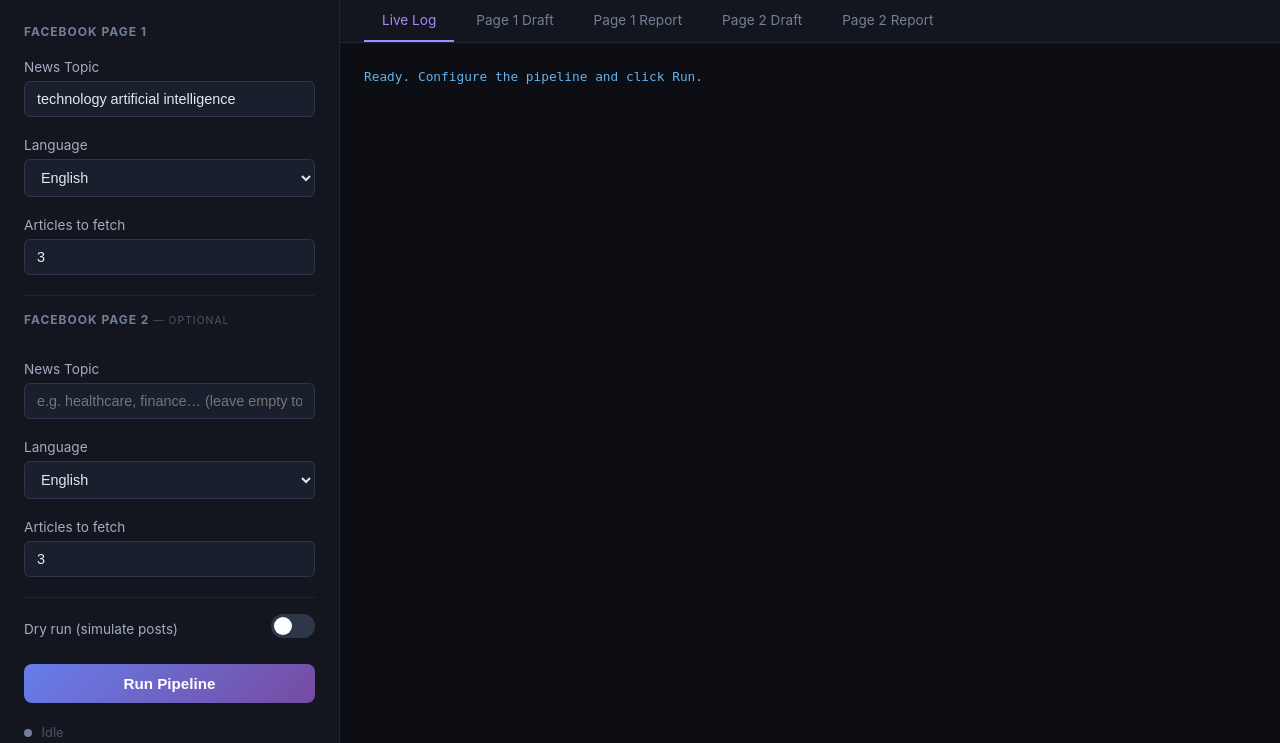
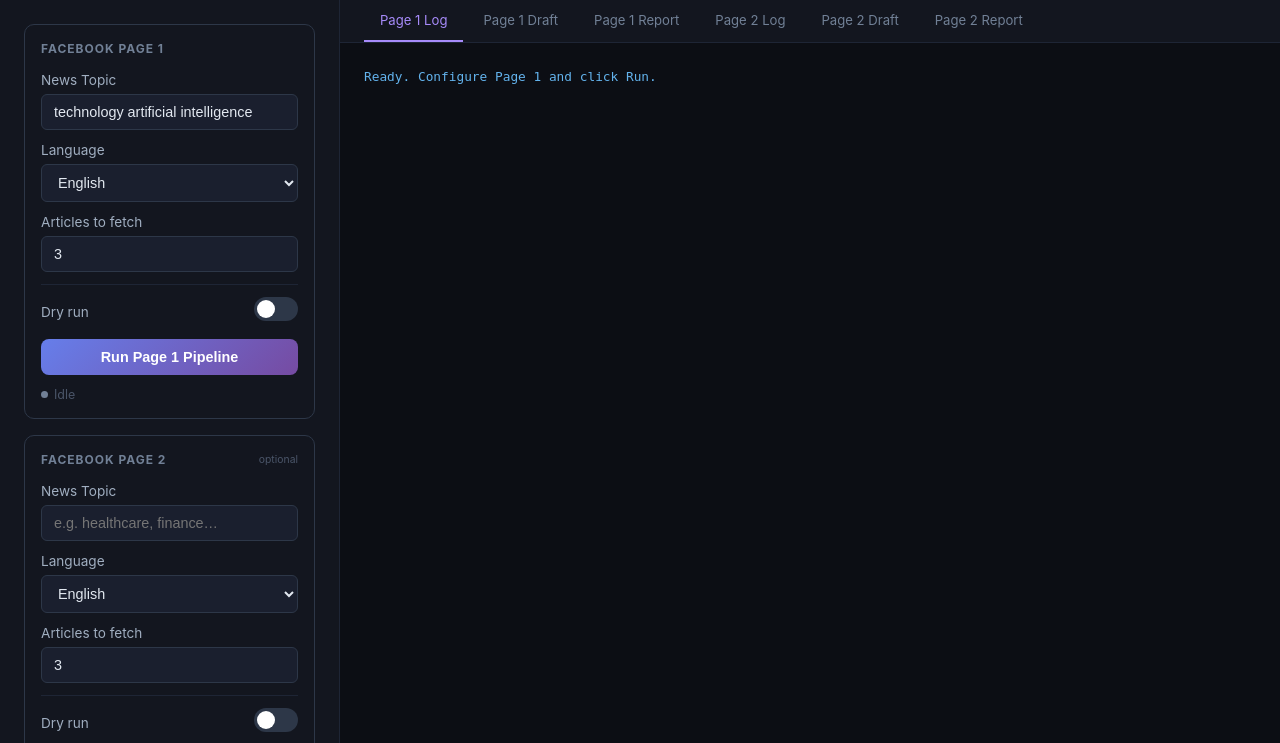
Before and after one commit to fathtus/ContentAI, a Flask app: page / in a window 1280 px wide. Shown: the part 64-807 px from the top of the page. Run offline with Flask 3, Linux system fonts and the light colour scheme.

Commit message:
Switch LLM to gemini-3-flash-preview and add skip-page1 flag, crew separation
Co-Authored-By: Claude Sonnet 4.6 <noreply@anthropic.com>

```diff
--- a/server.py
+++ b/server.py
@@ -16,29 +16,18 @@ from flask import Flask, render_template, request, Response, jsonify
 app = Flask(__name__)
 BASE_DIR = Path(__file__).parent
 
-# Shared state
-_run_queue: queue.Queue = queue.Queue()
-_is_running = threading.Event()
+# Independent state per pipeline
+_queue1: queue.Queue = queue.Queue()
+_running1 = threading.Event()
+
+_queue2: queue.Queue = queue.Queue()
+_running2 = threading.Event()
 
 
-def stream_process(topic: str, language: str, articles: int,
-                   topic2: str, language2: str, articles2: int,
-                   dry_run: bool):
+def _stream_process(q: queue.Queue, event: threading.Event, cmd: list):
     """Run main.py as subprocess and push stdout/stderr lines to the queue."""
-    _is_running.set()
-    _run_queue.queue.clear()
-
-    cmd = [
-        sys.executable, str(BASE_DIR / "main.py"),
-        "--topic", topic,
-        "--language", language,
-        "--articles", str(articles),
-    ]
-    if topic2.strip():
-        cmd += ["--topic2", topic2, "--language2", language2, "--articles2", str(articles2)]
-    if dry_run:
-        cmd.append("--dry-run")
-
+    event.set()
+    q.queue.clear()
     try:
         proc = subprocess.Popen(
             cmd,
@@ -49,16 +38,16 @@ def stream_process(topic: str, language: str, articles: int,
             cwd=str(BASE_DIR),
         )
         for line in proc.stdout:
-            _run_queue.put({"type": "log", "data": line.rstrip()})
+            q.put({"type": "log", "data": line.rstrip()})
         proc.wait()
         if proc.returncode == 0:
-            _run_queue.put({"type": "done", "data": "Pipeline completed successfully."})
+            q.put({"type": "done", "data": "Pipeline completed successfully."})
         else:
-            _run_queue.put({"type": "error", "data": f"Process exited with code {proc.returncode}"})
+            q.put({"type": "error", "data": f"Process exited with code {proc.returncode}"})
     except Exception as e:
-        _run_queue.put({"type": "error", "data": str(e)})
+        q.put({"type": "error", "data": str(e)})
     finally:
-        _is_running.clear()
+        event.clear()
 
 
 @app.route("/")
@@ -66,50 +55,94 @@ def index():
     return render_template("index.html")
 
 
-@app.route("/run", methods=["POST"])
-def run_pipeline():
-    if _is_running.is_set():
-        return jsonify({"error": "Pipeline is already running."}), 409
+@app.route("/run/page1", methods=["POST"])
+def run_page1():
+    if _running1.is_set():
+        return jsonify({"error": "Page 1 pipeline is already running."}), 409
 
     data = request.get_json()
-    topic     = data.get("topic", "technology artificial intelligence").strip() or "technology artificial intelligence"
-    language  = data.get("language", "en").strip() or "en"
-    articles  = int(data.get("articles", 3))
+    topic    = data.get("topic", "technology artificial intelligence").strip() or "technology artificial intelligence"
+    language = data.get("language", "en").strip() or "en"
+    articles = int(data.get("articles", 3))
+    dry_run  = bool(data.get("dry_run", False))
+
+    cmd = [
+        sys.executable, str(BASE_DIR / "main.py"),
+        "--topic", topic,
+        "--language", language,
+        "--articles", str(articles),
+        "--skip-page1",  # only page 1 crew, no page 2
+    ]
+    # Remove --skip-page1 since this IS page 1; we pass no --topic2 so page 2 is skipped naturally
+    cmd = [
+        sys.executable, str(BASE_DIR / "main.py"),
+        "--topic", topic,
+        "--language", language,
+        "--articles", str(articles),
+    ]
+    if dry_run:
+        cmd.append("--dry-run")
+
+    threading.Thread(target=_stream_process, args=(_queue1, _running1, cmd), daemon=True).start()
+    return jsonify({"status": "started"})
+
+
+@app.route("/run/page2", methods=["POST"])
+def run_page2():
+    if _running2.is_set():
+        return jsonify({"error": "Page 2 pipeline is already running."}), 409
+
+    data = request.get_json()
     topic2    = data.get("topic2", "").strip()
     language2 = data.get("language2", "en").strip() or "en"
     articles2 = int(data.get("articles2", 3))
     dry_run   = bool(data.get("dry_run", False))
 
-    thread = threading.Thread(
-        target=stream_process,
-        args=(topic, language, articles, topic2, language2, articles2, dry_run),
-        daemon=True,
-    )
-    thread.start()
+    if not topic2:
+        return jsonify({"error": "Page 2 topic is required."}), 400
+
+    cmd = [
+        sys.executable, str(BASE_DIR / "main.py"),
+        "--topic", "placeholder",   # required arg but skipped via --skip-page1
+        "--topic2", topic2,
+        "--language2", language2,
+        "--articles2", str(articles2),
+        "--skip-page1",
+    ]
+    if dry_run:
+        cmd.append("--dry-run")
+
+    threading.Thread(target=_stream_process, args=(_queue2, _running2, cmd), daemon=True).start()
     return jsonify({"status": "started"})
 
 
-@app.route("/stream")
-def stream():
-    """SSE endpoint — pushes log lines to the browser in real time."""
-    def generate():
-        yield "data: {\"type\": \"connected\"}\n\n"
-        while True:
-            try:
-                msg = _run_queue.get(timeout=30)
-                yield f"data: {json.dumps(msg)}\n\n"
-                if msg["type"] in ("done", "error"):
-                    break
-            except queue.Empty:
-                yield "data: {\"type\": \"ping\"}\n\n"
+def _sse_generator(q: queue.Queue):
+    yield "data: {\"type\": \"connected\"}\n\n"
+    while True:
+        try:
+            msg = q.get(timeout=30)
+            yield f"data: {json.dumps(msg)}\n\n"
+            if msg["type"] in ("done", "error"):
+                break
+        except queue.Empty:
+            yield "data: {\"type\": \"ping\"}\n\n"
 
-    return Response(generate(), mimetype="text/event-stream",
+
+@app.route("/stream/page1")
+def stream_page1():
+    return Response(_sse_generator(_queue1), mimetype="text/event-stream",
+                    headers={"Cache-Control": "no-cache", "X-Accel-Buffering": "no"})
+
+
+@app.route("/stream/page2")
+def stream_page2():
+    return Response(_sse_generator(_queue2), mimetype="text/event-stream",
                     headers={"Cache-Control": "no-cache", "X-Accel-Buffering": "no"})
 
 
 @app.route("/status")
 def status():
-    return jsonify({"running": _is_running.is_set()})
+    return jsonify({"running1": _running1.is_set(), "running2": _running2.is_set()})
 
 
 @app.route("/results")
--- a/templates/index.html
+++ b/templates/index.html
@@ -42,11 +42,30 @@
       padding: 24px;
       display: flex;
       flex-direction: column;
-      gap: 20px;
+      gap: 16px;
       overflow-y: auto;
     }
 
     .sidebar h2 { font-size: 0.75rem; text-transform: uppercase; letter-spacing: 1px; color: #718096; }
+
+    .pipeline-section {
+      display: flex;
+      flex-direction: column;
+      gap: 12px;
+      border: 1px solid #1e2535;
+      border-radius: 10px;
+      padding: 16px;
+    }
+    .pipeline-section.page1 { border-color: #2d3748; }
+    .pipeline-section.page2 { border-color: #2d3748; }
+
+    .section-header {
+      display: flex;
+      align-items: center;
+      justify-content: space-between;
+      margin-bottom: 4px;
+    }
+    .section-header h2 { font-size: 0.75rem; text-transform: uppercase; letter-spacing: 1px; color: #718096; }
 
     label { display: block; font-size: 0.85rem; color: #a0aec0; margin-bottom: 6px; }
     input[type="text"], input[type="number"], select {
@@ -86,31 +105,52 @@
     .toggle input:checked + .slider { background: #4c51bf; }
     .toggle input:checked + .slider::before { transform: translateX(20px); }
 
-    #runBtn {
+    .run-btn {
       width: 100%;
-      padding: 11px;
-      background: linear-gradient(135deg, #667eea, #764ba2);
+      padding: 10px;
       color: #fff;
       border: none;
       border-radius: 8px;
-      font-size: 0.95rem;
+      font-size: 0.9rem;
       font-weight: 600;
       cursor: pointer;
       transition: opacity 0.15s, transform 0.1s;
+      display: flex;
+      align-items: center;
+      justify-content: center;
+      gap: 8px;
     }
-    #runBtn:hover:not(:disabled) { opacity: 0.9; transform: translateY(-1px); }
-    #runBtn:disabled { opacity: 0.45; cursor: not-allowed; transform: none; }
+    .run-btn.page1-btn { background: linear-gradient(135deg, #667eea, #764ba2); }
+    .run-btn.page2-btn { background: linear-gradient(135deg, #f093fb, #f5576c); }
+    .run-btn:hover:not(:disabled) { opacity: 0.88; transform: translateY(-1px); }
+    .run-btn:disabled { opacity: 0.4; cursor: not-allowed; transform: none; }
 
     .spinner {
       display: none;
-      width: 14px; height: 14px;
+      width: 13px; height: 13px;
       border: 2px solid rgba(255,255,255,0.3);
       border-top-color: #fff;
       border-radius: 50%;
       animation: spin 0.7s linear infinite;
-      margin: 0 auto;
     }
     @keyframes spin { to { transform: rotate(360deg); } }
+
+    .status-line {
+      font-size: 0.78rem;
+      color: #4a5568;
+      display: flex;
+      align-items: center;
+      gap: 6px;
+    }
+    .status-dot {
+      width: 7px; height: 7px; border-radius: 50%;
+      background: #718096; flex-shrink: 0;
+      transition: background 0.3s;
+    }
+    .status-dot.running { background: #f6ad55; animation: pulse 1s infinite; }
+    .status-dot.done    { background: #68d391; }
+    .status-dot.error   { background: #fc8181; }
+    @keyframes pulse { 0%,100% { opacity: 1; } 50% { opacity: 0.4; } }
 
     /* ── Main content ── */
     .main {
@@ -127,13 +167,14 @@
       gap: 4px;
     }
     .tab {
-      padding: 12px 18px;
-      font-size: 0.85rem;
+      padding: 12px 16px;
+      font-size: 0.82rem;
       color: #718096;
       cursor: pointer;
       border-bottom: 2px solid transparent;
       transition: color 0.15s, border-color 0.15s;
       user-select: none;
+      white-space: nowrap;
     }
     .tab:hover { color: #a0aec0; }
     .tab.active { color: #a78bfa; border-bottom-color: #a78bfa; }
@@ -142,15 +183,15 @@
     .panel { display: none; height: 100%; overflow-y: auto; padding: 24px; }
     .panel.active { display: block; }
 
-    /* Log panel */
-    #logPanel {
+    /* Log panels */
+    .log-panel {
       background: #0c0e14;
       font-family: "JetBrains Mono", "Fira Code", monospace;
       font-size: 0.8rem;
       line-height: 1.6;
       color: #94a3b8;
     }
-    #logOutput { white-space: pre-wrap; word-break: break-word; }
+    .log-output { white-space: pre-wrap; word-break: break-word; }
     .log-done  { color: #68d391; }
     .log-error { color: #fc8181; }
     .log-info  { color: #63b3ed; }
@@ -195,16 +236,10 @@
     .empty-state svg { opacity: 0.3; }
     .empty-state p { font-size: 0.9rem; }
 
-    .status-dot {
-      width: 8px; height: 8px; border-radius: 50%;
-      background: #718096; display: inline-block;
-      margin-right: 6px;
-      transition: background 0.3s;
+    .dry-run-row {
+      border-top: 1px solid #1e2535;
+      padding-top: 12px;
     }
-    .status-dot.running { background: #f6ad55; animation: pulse 1s infinite; }
-    .status-dot.done    { background: #68d391; }
-    .status-dot.error   { background: #fc8181; }
-    @keyframes pulse { 0%,100% { opacity: 1; } 50% { opacity: 0.4; } }
   </style>
 </head>
 <body>
@@ -217,8 +252,12 @@
 <div class="layout">
   <!-- Sidebar -->
   <aside class="sidebar">
+
     <!-- Page 1 -->
-    <div><h2>Facebook Page 1</h2></div>
+    <div class="pipeline-section page1">
+      <div class="section-header">
+        <h2>Facebook Page 1</h2>
+      </div>
 
       <div>
         <label for="topic">News Topic</label>
@@ -239,18 +278,35 @@
         <label for="articles">Articles to fetch</label>
         <input type="number" id="articles" value="3" min="1" max="5" />
       </div>
+      <div class="dry-run-row">
+        <div class="toggle-row">
+          <label style="margin:0">Dry run</label>
+          <label class="toggle">
+            <input type="checkbox" id="dryRun1" />
+            <span class="slider"></span>
+          </label>
+        </div>
+      </div>
+      <button id="runBtn1" class="run-btn page1-btn" onclick="runPage1()">
+        <div class="spinner" id="spinner1"></div>
+        <span id="btnText1">Run Page 1 Pipeline</span>
+      </button>
+      <div class="status-line">
+        <span class="status-dot" id="statusDot1"></span>
+        <span id="statusText1">Idle</span>
+      </div>
+    </div>
 
-    <!-- Divider -->
-    <div style="border-top:1px solid #1e2535;padding-top:16px;">
-      <h2 style="margin-bottom:14px;">
-        Facebook Page 2
-        <span style="font-size:0.65rem;color:#4a5568;font-weight:400;"> — optional</span>
-      </h2>
+    <!-- Page 2 -->
+    <div class="pipeline-section page2">
+      <div class="section-header">
+        <h2>Facebook Page 2</h2>
+        <span style="font-size:0.65rem;color:#4a5568;">optional</span>
       </div>
 
       <div>
         <label for="topic2">News Topic</label>
-      <input type="text" id="topic2" value="" placeholder="e.g. healthcare, finance… (leave empty to skip)" />
+        <input type="text" id="topic2" value="" placeholder="e.g. healthcare, finance…" />
       </div>
       <div>
         <label for="language2">Language</label>
@@ -267,42 +323,41 @@
         <label for="articles2">Articles to fetch</label>
         <input type="number" id="articles2" value="3" min="1" max="5" />
       </div>
-
-    <!-- Divider -->
-    <div style="border-top:1px solid #1e2535;padding-top:16px;">
+      <div class="dry-run-row">
         <div class="toggle-row">
-        <label style="margin:0">Dry run (simulate posts)</label>
+          <label style="margin:0">Dry run</label>
           <label class="toggle">
-          <input type="checkbox" id="dryRun" />
+            <input type="checkbox" id="dryRun2" />
             <span class="slider"></span>
           </label>
         </div>
       </div>
+      <button id="runBtn2" class="run-btn page2-btn" onclick="runPage2()">
+        <div class="spinner" id="spinner2"></div>
+        <span id="btnText2">Run Page 2 Pipeline</span>
+      </button>
+      <div class="status-line">
+        <span class="status-dot" id="statusDot2"></span>
+        <span id="statusText2">Idle</span>
+      </div>
+    </div>
 
-    <button id="runBtn" onclick="runPipeline()">
-      <span id="btnText">Run Pipeline</span>
-      <div class="spinner" id="spinner"></div>
-    </button>
-
-    <div style="font-size:0.8rem; color:#4a5568; line-height:1.5;">
-      <span class="status-dot" id="statusDot"></span>
-      <span id="statusText">Idle</span>
-    </div>
   </aside>
 
   <!-- Main -->
   <main class="main">
     <div class="tabs">
-      <div class="tab active" onclick="switchTab('log')">Live Log</div>
+      <div class="tab active" onclick="switchTab('log1')">Page 1 Log</div>
       <div class="tab" onclick="switchTab('draft')">Page 1 Draft</div>
       <div class="tab" onclick="switchTab('report')">Page 1 Report</div>
+      <div class="tab" onclick="switchTab('log2')">Page 2 Log</div>
       <div class="tab" onclick="switchTab('draft2')">Page 2 Draft</div>
       <div class="tab" onclick="switchTab('report2')">Page 2 Report</div>
     </div>
 
     <div class="tab-panels">
-      <div class="panel active" id="logPanel">
-        <div id="logOutput"><span class="log-info">Ready. Configure the pipeline and click Run.</span></div>
+      <div class="panel log-panel active" id="log1Panel">
+        <div id="log1Output" class="log-output"><span class="log-info">Ready. Configure Page 1 and click Run.</span></div>
       </div>
       <div class="panel" id="draftPanel">
         <div id="draftContent" class="md-content">
@@ -311,7 +366,7 @@
               <path stroke-linecap="round" stroke-linejoin="round" stroke-width="1.5"
                 d="M9 12h6m-6 4h6m2 5H7a2 2 0 01-2-2V5a2 2 0 012-2h5.586a1 1 0 01.707.293l5.414 5.414a1 1 0 01.293.707V19a2 2 0 01-2 2z"/>
             </svg>
-            <p>No content draft yet.<br/>Run the pipeline to generate posts.</p>
+            <p>No content draft yet.<br/>Run Page 1 to generate posts.</p>
           </div>
         </div>
       </div>
@@ -322,9 +377,12 @@
               <path stroke-linecap="round" stroke-linejoin="round" stroke-width="1.5"
                 d="M9 5H7a2 2 0 00-2 2v12a2 2 0 002 2h10a2 2 0 002-2V7a2 2 0 00-2-2h-2M9 5a2 2 0 002 2h2a2 2 0 002-2M9 5a2 2 0 012-2h2a2 2 0 012 2m-6 9l2 2 4-4"/>
             </svg>
-            <p>No publishing report yet.<br/>Run the pipeline to see results.</p>
+            <p>No publishing report yet.<br/>Run Page 1 to see results.</p>
           </div>
         </div>
+      </div>
+      <div class="panel log-panel" id="log2Panel">
+        <div id="log2Output" class="log-output"><span class="log-info">Ready. Configure Page 2 and click Run.</span></div>
       </div>
       <div class="panel" id="draft2Panel">
         <div id="draft2Content" class="md-content">
@@ -333,7 +391,7 @@
               <path stroke-linecap="round" stroke-linejoin="round" stroke-width="1.5"
                 d="M9 12h6m-6 4h6m2 5H7a2 2 0 01-2-2V5a2 2 0 012-2h5.586a1 1 0 01.707.293l5.414 5.414a1 1 0 01.293.707V19a2 2 0 01-2 2z"/>
             </svg>
-            <p>No Page 2 draft yet.<br/>Set a Page 2 topic and run the pipeline.</p>
+            <p>No Page 2 draft yet.<br/>Run Page 2 to generate posts.</p>
           </div>
         </div>
       </div>
@@ -344,7 +402,7 @@
               <path stroke-linecap="round" stroke-linejoin="round" stroke-width="1.5"
                 d="M9 5H7a2 2 0 00-2 2v12a2 2 0 002 2h10a2 2 0 002-2V7a2 2 0 00-2-2h-2M9 5a2 2 0 002 2h2a2 2 0 002-2M9 5a2 2 0 012-2h2a2 2 0 012 2m-6 9l2 2 4-4"/>
             </svg>
-            <p>No Page 2 report yet.<br/>Set a Page 2 topic and run the pipeline.</p>
+            <p>No Page 2 report yet.<br/>Run Page 2 to see results.</p>
           </div>
         </div>
       </div>
@@ -353,9 +411,11 @@
 </div>
 
 <script>
-  let evtSource = null;
-  const TAB_NAMES  = ["log", "draft", "report", "draft2", "report2"];
-  const PANEL_IDS  = ["logPanel", "draftPanel", "reportPanel", "draft2Panel", "report2Panel"];
+  const TAB_NAMES = ["log1", "draft", "report", "log2", "draft2", "report2"];
+  const PANEL_IDS = ["log1Panel", "draftPanel", "reportPanel", "log2Panel", "draft2Panel", "report2Panel"];
+
+  let evtSource1 = null;
+  let evtSource2 = null;
 
   function switchTab(name) {
     document.querySelectorAll(".tab").forEach((t, i) => {
@@ -366,100 +426,135 @@
     });
   }
 
-  function setStatus(state, text) {
-    const dot = document.getElementById("statusDot");
-    dot.className = "status-dot " + state;
-    document.getElementById("statusText").textContent = text;
+  function setStatus(n, state, text) {
+    document.getElementById("statusDot" + n).className = "status-dot " + state;
+    document.getElementById("statusText" + n).textContent = text;
   }
 
-  function appendLog(text, cls = "") {
-    const out = document.getElementById("logOutput");
+  function appendLog(n, text, cls = "") {
+    const out = document.getElementById("log" + n + "Output");
     const line = document.createElement("span");
     if (cls) line.className = cls;
     line.textContent = text + "\n";
     out.appendChild(line);
-    document.getElementById("logPanel").scrollTop = 999999;
+    document.getElementById("log" + n + "Panel").scrollTop = 999999;
   }
 
-  function setRunning(running) {
-    const btn = document.getElementById("runBtn");
-    btn.disabled = running;
-    document.getElementById("btnText").style.display = running ? "none" : "inline";
-    document.getElementById("spinner").style.display = running ? "block" : "none";
+  function setRunning(n, running) {
+    document.getElementById("runBtn" + n).disabled = running;
+    document.getElementById("btnText" + n).style.display = running ? "none" : "inline";
+    document.getElementById("spinner" + n).style.display = running ? "block" : "none";
   }
 
-  async function runPipeline() {
-    const topic     = document.getElementById("topic").value.trim();
-    const language  = document.getElementById("language").value;
-    const articles  = parseInt(document.getElementById("articles").value) || 3;
+  function subscribeSSE(n, url, onDone) {
+    const src = new EventSource(url);
+    src.onmessage = (e) => {
+      const msg = JSON.parse(e.data);
+      if (msg.type === "ping" || msg.type === "connected") return;
+      if (msg.type === "log")   appendLog(n, msg.data);
+      if (msg.type === "done")  {
+        appendLog(n, msg.data, "log-done");
+        src.close();
+        setRunning(n, false);
+        setStatus(n, "done", "Done");
+        onDone();
+      }
+      if (msg.type === "error") {
+        appendLog(n, msg.data, "log-error");
+        src.close();
+        setRunning(n, false);
+        setStatus(n, "error", "Failed");
+      }
+    };
+    src.onerror = () => {
+      appendLog(n, "Stream disconnected.", "log-error");
+      src.close();
+      setRunning(n, false);
+      setStatus(n, "error", "Disconnected");
+    };
+    return src;
+  }
+
+  async function runPage1() {
+    const topic    = document.getElementById("topic").value.trim();
+    const language = document.getElementById("language").value;
+    const articles = parseInt(document.getElementById("articles").value) || 3;
+    const dry_run  = document.getElementById("dryRun1").checked;
+
+    document.getElementById("log1Output").innerHTML = "";
+    setRunning(1, true);
+    setStatus(1, "running", "Running…");
+    switchTab("log1");
+
+    if (evtSource1) { evtSource1.close(); evtSource1 = null; }
+
+    const res = await fetch("/run/page1", {
+      method: "POST",
+      headers: { "Content-Type": "application/json" },
+      body: JSON.stringify({ topic, language, articles, dry_run }),
+    });
+    if (!res.ok) {
+      const err = await res.json();
+      appendLog(1, "ERROR: " + (err.error || "Unknown error"), "log-error");
+      setRunning(1, false);
+      setStatus(1, "error", "Error");
+      return;
+    }
+
+    evtSource1 = subscribeSSE(1, "/stream/page1", loadPage1Results);
+  }
+
+  async function runPage2() {
     const topic2    = document.getElementById("topic2").value.trim();
     const language2 = document.getElementById("language2").value;
     const articles2 = parseInt(document.getElementById("articles2").value) || 3;
-    const dry_run   = document.getElementById("dryRun").checked;
+    const dry_run   = document.getElementById("dryRun2").checked;
 
-    // Clear log
-    document.getElementById("logOutput").innerHTML = "";
-    setRunning(true);
-    setStatus("running", "Running…");
-    switchTab("log");
+    if (!topic2) {
+      alert("Please enter a topic for Page 2.");
+      return;
+    }
 
-    // Close previous SSE
-    if (evtSource) { evtSource.close(); evtSource = null; }
+    document.getElementById("log2Output").innerHTML = "";
+    setRunning(2, true);
+    setStatus(2, "running", "Running…");
+    switchTab("log2");
 
-    // Start pipeline
-    const res = await fetch("/run", {
+    if (evtSource2) { evtSource2.close(); evtSource2 = null; }
+
+    const res = await fetch("/run/page2", {
       method: "POST",
       headers: { "Content-Type": "application/json" },
-      body: JSON.stringify({ topic, language, articles, topic2, language2, articles2, dry_run }),
+      body: JSON.stringify({ topic2, language2, articles2, dry_run }),
     });
     if (!res.ok) {
       const err = await res.json();
-      appendLog("ERROR: " + (err.error || "Unknown error"), "log-error");
-      setRunning(false);
-      setStatus("error", "Error");
+      appendLog(2, "ERROR: " + (err.error || "Unknown error"), "log-error");
+      setRunning(2, false);
+      setStatus(2, "error", "Error");
       return;
     }
 
-    // Subscribe to SSE stream
-    evtSource = new EventSource("/stream");
-    evtSource.onmessage = (e) => {
-      const msg = JSON.parse(e.data);
-      if (msg.type === "ping" || msg.type === "connected") return;
-      if (msg.type === "log")   appendLog(msg.data);
-      if (msg.type === "done")  {
-        appendLog(msg.data, "log-done");
-        evtSource.close();
-        setRunning(false);
-        setStatus("done", "Done");
-        loadResults();
-      }
-      if (msg.type === "error") {
-        appendLog(msg.data, "log-error");
-        evtSource.close();
-        setRunning(false);
-        setStatus("error", "Failed");
-      }
-    };
-    evtSource.onerror = () => {
-      appendLog("Stream disconnected.", "log-error");
-      evtSource.close();
-      setRunning(false);
-      setStatus("error", "Disconnected");
-    };
+    evtSource2 = subscribeSSE(2, "/stream/page2", loadPage2Results);
   }
 
-  async function loadResults() {
+  async function loadPage1Results() {
     const res  = await fetch("/results");
     const data = await res.json();
+    if (data.draft)  document.getElementById("draftContent").innerHTML  = marked.parse(data.draft);
+    if (data.report) document.getElementById("reportContent").innerHTML = marked.parse(data.report);
+  }
 
-    if (data.draft)   document.getElementById("draftContent").innerHTML   = marked.parse(data.draft);
-    if (data.report)  document.getElementById("reportContent").innerHTML  = marked.parse(data.report);
+  async function loadPage2Results() {
+    const res  = await fetch("/results");
+    const data = await res.json();
     if (data.draft2)  document.getElementById("draft2Content").innerHTML  = marked.parse(data.draft2);
     if (data.report2) document.getElementById("report2Content").innerHTML = marked.parse(data.report2);
   }
 
   // Load any existing results on page load
-  loadResults();
+  loadPage1Results();
+  loadPage2Results();
 </script>
 </body>
 </html>
```
Also changed, not shown: main.py (+34 -12 lines). Lines whose indentation alone changed are shown as unchanged.
